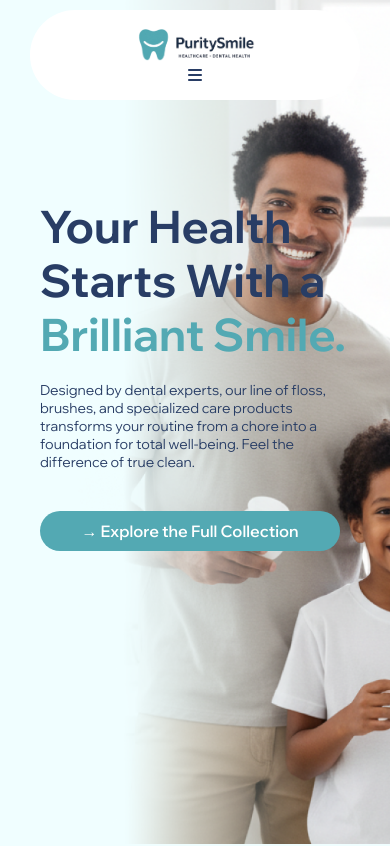
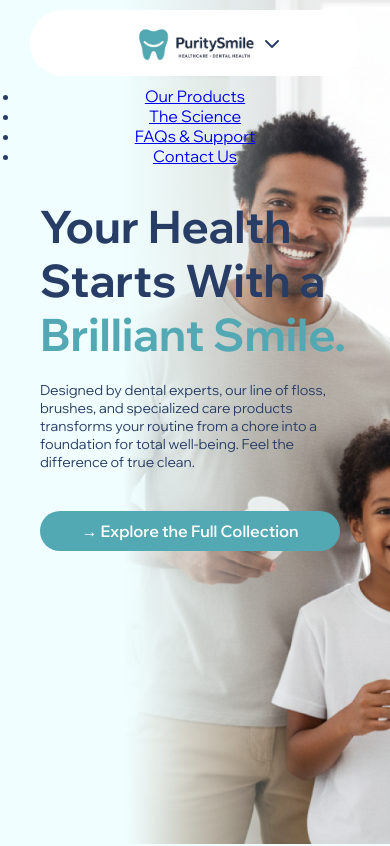
Before and after one commit to shaniashn/purity-smile, a Vue app: page / in a window 390 px wide. Shown: the top 846 px of the page. Built offline with nearby package versions, Linux system fonts and the light colour scheme.

Commit message:
Update navigation icon and responsive styles
Replaces the hamburger menu icon with a chevron-down icon in the navigation bar. Adjusts CSS for logo and navigation elements to improve layout and responsiveness, including changes for mobile view.

```diff
--- a/src/App.vue
+++ b/src/App.vue
@@ -4,15 +4,15 @@
       <div class="nav-container">
         <div class="logo">
           <img src="./assets/purity-transparent.png" alt="Purity Smile">
-          <i class="fa-solid fa-bars"></i>
+          <i class="fa-solid fa-chevron-down"></i>
         </div>
-        <ul>
-          <li><a href="#">Our Products</a></li>
-          <li><a href="#">The Science</a></li>
-          <li><a href="#">FAQs & Support</a></li>
-          <li><a href="#">Contact Us</a></li>
-        </ul>
       </div>
+      <ul>
+        <li><a href="#">Our Products</a></li>
+        <li><a href="#">The Science</a></li>
+        <li><a href="#">FAQs & Support</a></li>
+        <li><a href="#">Contact Us</a></li>
+      </ul>
     </div>
   </nav>
   <section class="hero">
@@ -254,6 +254,14 @@ nav {
 .nav-container ul li a:hover {
   color: #26818b;
   transition: all 0.3s ease;
+}
+
+.nav-container .logo {
+  display: flex;
+}
+
+.fa-chevron-down {
+  display: none;
 }
 
 .hero {
@@ -537,6 +545,16 @@ footer {
     padding: 12px 20px;
   }
 
+  .fa-chevron-down {
+    display: flex;
+    align-items: center;
+    margin: 10px;
+  }
+
+  ul {
+    display: block;
+  }
+
   /* Hero Section */
   .hero {
     height: auto;
@@ -696,7 +714,7 @@ footer {
 @media screen and (max-width: 480px) {
 
   .nav-container ul {
-    display: none;
+    display: flex;
   }
 
   .hero-container h1 {
```
